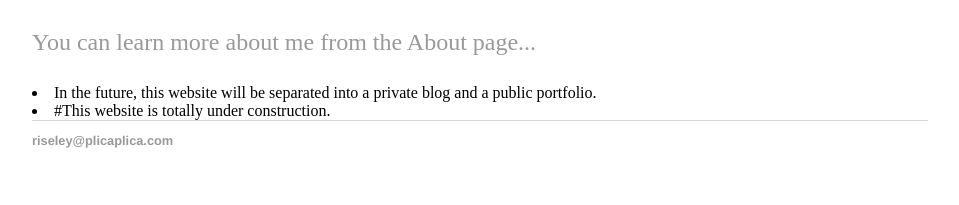
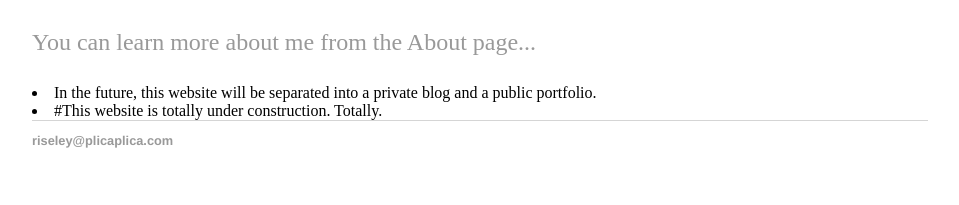
Before and after one commit to Eraol/riseley.github.io, a Jekyll site: the page built from index.html, in a window 1280 px wide. Shown: the part 1131-1336 px from the top of the page, without its empty margins (160-1119 px from the left). Built offline with Jekyll 4.4.1, drawn with Linux system fonts in a browser that asks for light colours.

```diff
--- a/index.html
+++ b/index.html
@@ -11,5 +11,5 @@ title: Riseley's Secret Personal Website (Woohoo!)
 	<p>It is not for professional use, it will hold my personal stuffs as well as some of my projects. Currently, it only holds front-end web designing stuffs. I plan to let it host web applications to show off some beautiful datas like those in <a href="http://www.reddit.com/r/dataisbeautiful">/r/dataisbeautiful</a>, but by then it will be 2017, hahaha. I am currently focusing on other subjects other than the internet stuffs.</p>
 	<p><a href="/about">You can learn more about me from the About page...</a></p>
 	<li>In the future, this website will be separated into a private blog and a public portfolio.</li>
-	<li>#This website is totally under construction.</li>
+	<li>#This website is totally under construction. Totally.</li>
 </div><!-- /.blurb -->
```
